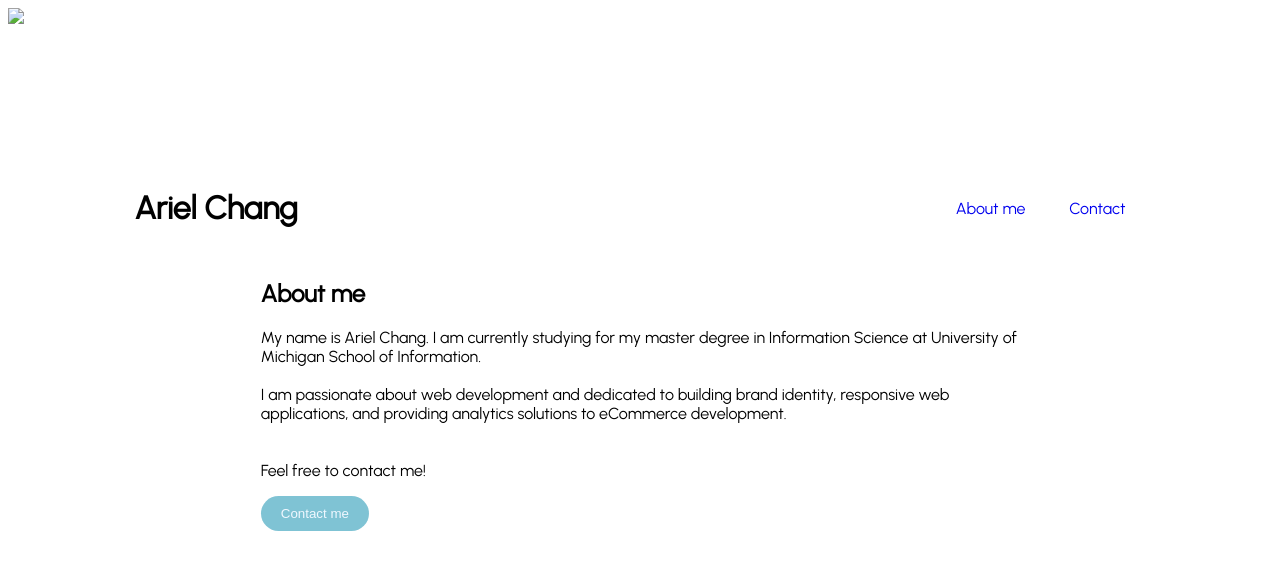
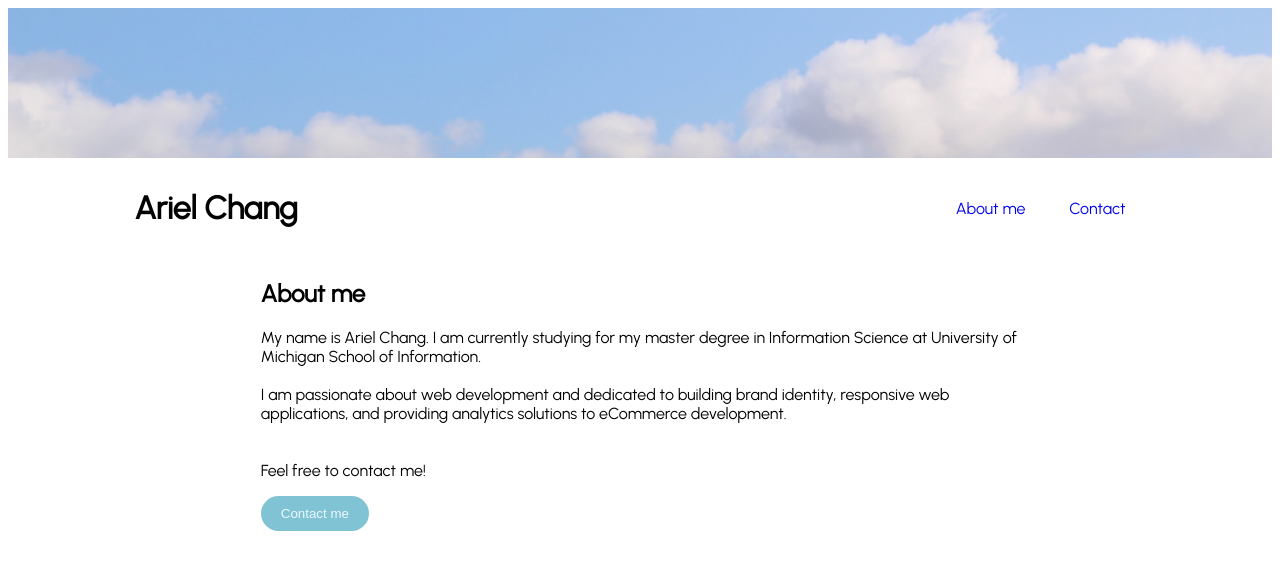
Before and after one commit to Ariel-CCH/Building-Interactive-Applications, a plain HTML site: page 01-Basic-Page/index.html in a window 1280 px wide. Drawn offline with Linux system fonts and the light colour scheme; the site is published under a folder, as on GitHub Pages, so addresses that start at the root find nothing.

Commit message:
Update index.html

```diff
--- a/01-Basic-Page/index.html
+++ b/01-Basic-Page/index.html
@@ -12,7 +12,7 @@
 </head>
 <body>
     <div id="image">
-        <img src="/images/IMG_8455.JPG">
+        <img src="images/IMG_8455.JPG">
     </div>
     <header>
 
```
